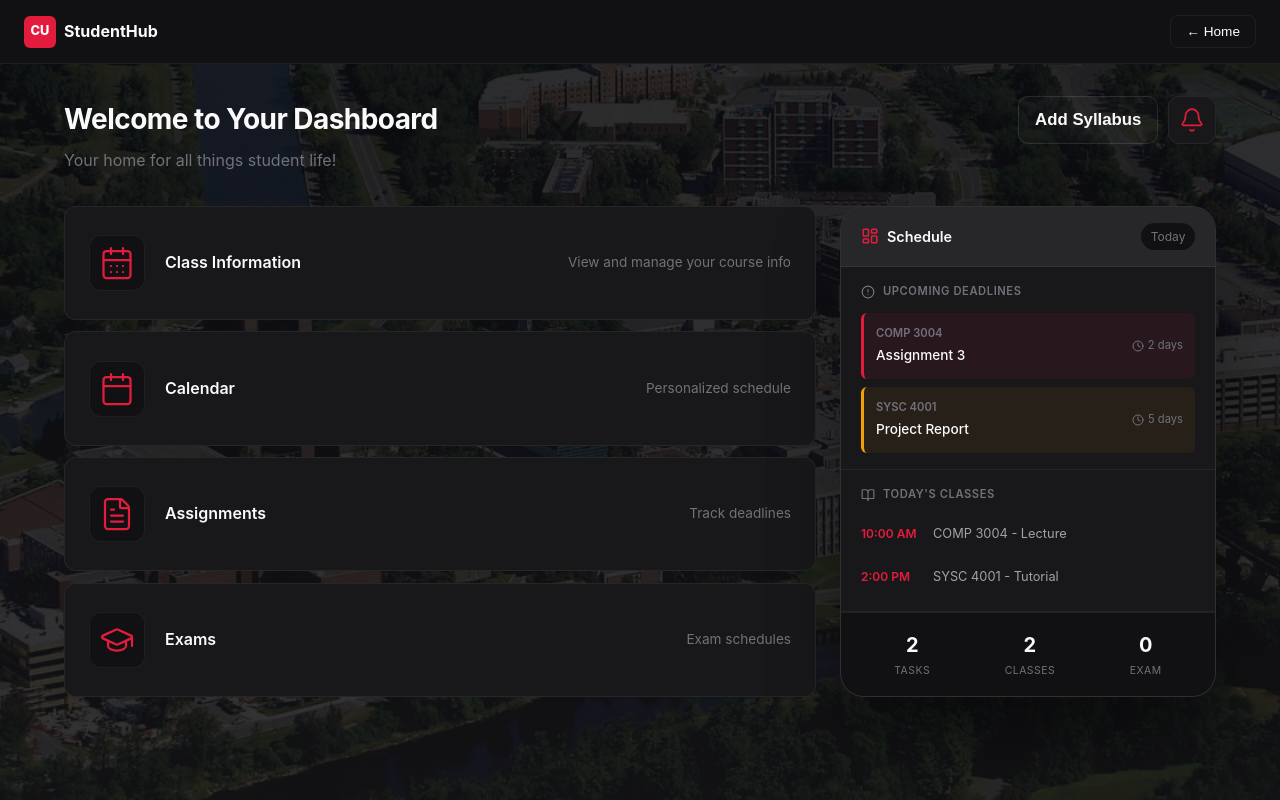
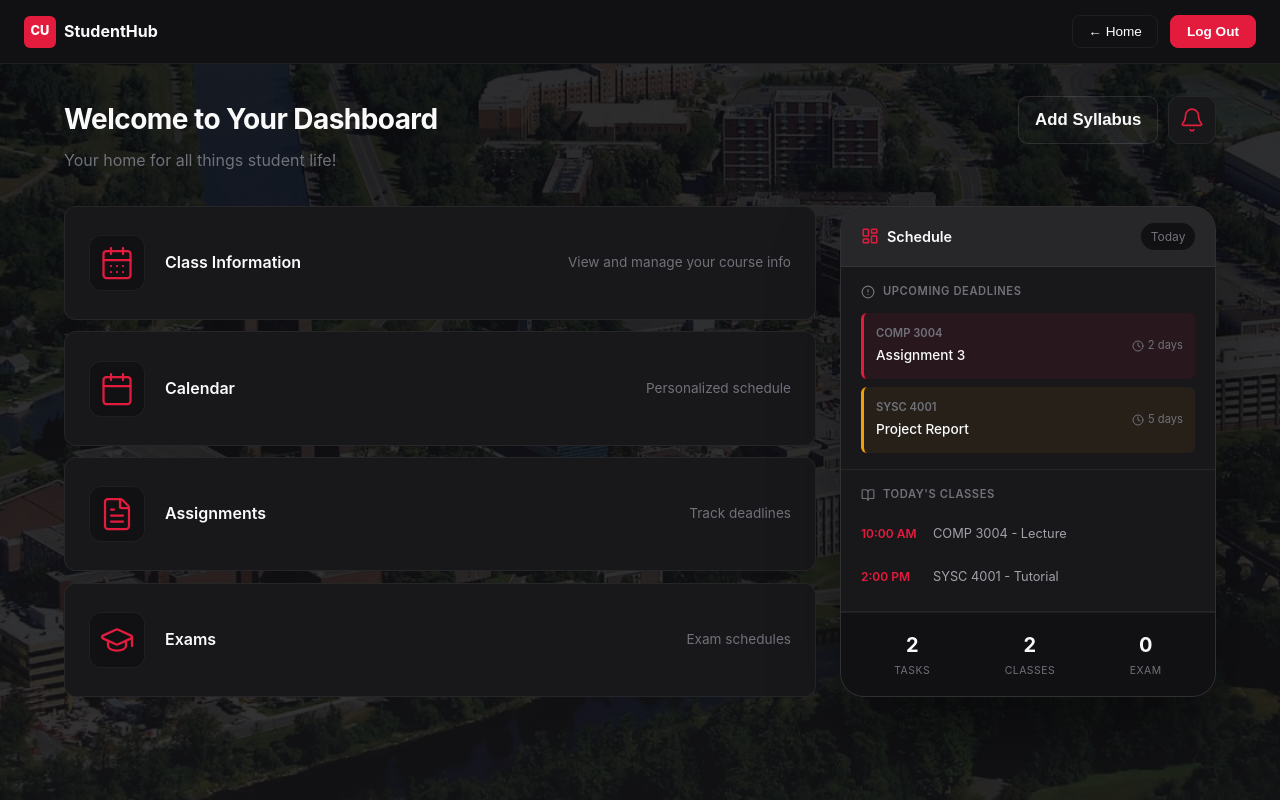
Before and after one commit to Carleton-BIT/group-projects-backdoor-corp, a React (Vite) app: page /dashboard in a window 1280 px wide. Built offline with nearby package versions, Linux system fonts and the light colour scheme; no server answers; sample sign-in values are in the browser's storage.

Commit message:
Add dashboard logout button with Firebase sign-out

```diff
--- a/src/pages/Dashboard.css
+++ b/src/pages/Dashboard.css
@@ -51,6 +51,12 @@
   cursor: pointer;
 }
 
+.header-actions {
+  display: flex;
+  align-items: center;
+  gap: 0.75rem;
+}
+
 .dashboard .logo {
   width: 32px;
   height: 32px;
@@ -76,6 +82,23 @@
 }
 
 .btn-back:hover { border-color: var(--red); color: var(--red); }
+
+.btn-logout {
+  padding: 0.5rem 1rem;
+  background: var(--red);
+  color: white;
+  border: 1px solid var(--red);
+  border-radius: 8px;
+  font-size: 0.85rem;
+  font-weight: 600;
+  cursor: pointer;
+  transition: all 0.2s;
+}
+
+.btn-logout:hover {
+  background: #f03a58;
+  border-color: #f03a58;
+}
 
 /* Main */
 .dashboard-main {
--- a/src/pages/Dashboard.tsx
+++ b/src/pages/Dashboard.tsx
@@ -1,10 +1,17 @@
 import { useNavigate } from 'react-router-dom'
+import { signOut } from 'firebase/auth'
 // react hooks not needed in this file
 import { CalendarDays, Calendar, FileText, GraduationCap, Bell, Clock, LayoutDashboard, AlertCircle, BookOpen } from 'lucide-react'
+import { auth } from '../firebase'
 import './Dashboard.css'
 
 function Dashboard() {
   const navigate = useNavigate()
+
+  const handleLogout = async () => {
+    await signOut(auth)
+    navigate('/', { replace: true })
+  }
 
   const features = [
     // UPDATED: Added path for Class Information
@@ -31,9 +38,14 @@ function Dashboard() {
           <div className="logo"><span>CU</span></div>
           <span className="brand">StudentHub</span>
         </div>
-        <button className="btn-back" onClick={() => navigate('/')}>
-          ← Home
-        </button>
+        <div className="header-actions">
+          <button className="btn-back" onClick={() => navigate('/')}>
+            ← Home
+          </button>
+          <button className="btn-logout" onClick={handleLogout}>
+            Log Out
+          </button>
+        </div>
       </header>
 
       <main className="dashboard-main">
```
Also changed, not shown: 5 other files (tests, documents, lock files or other folders).
